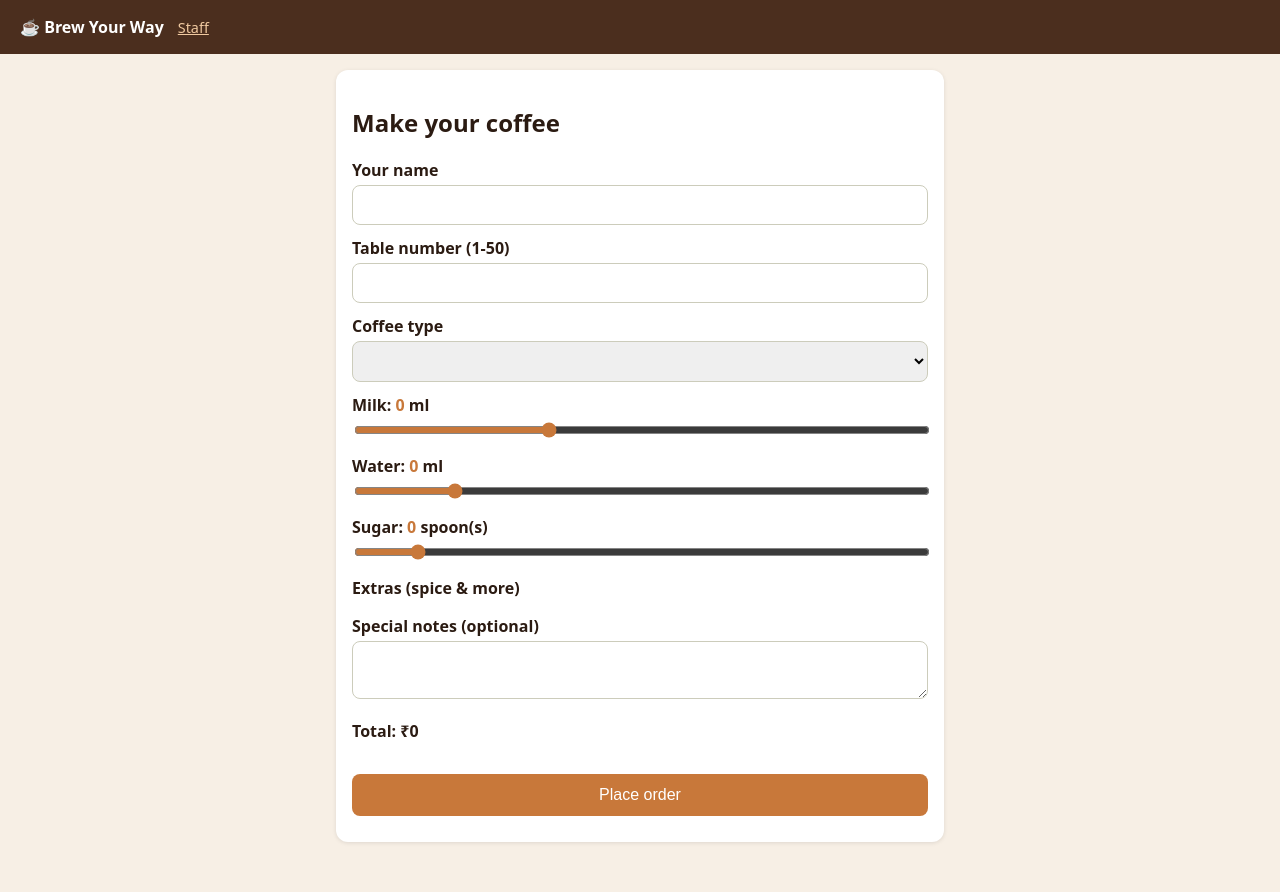
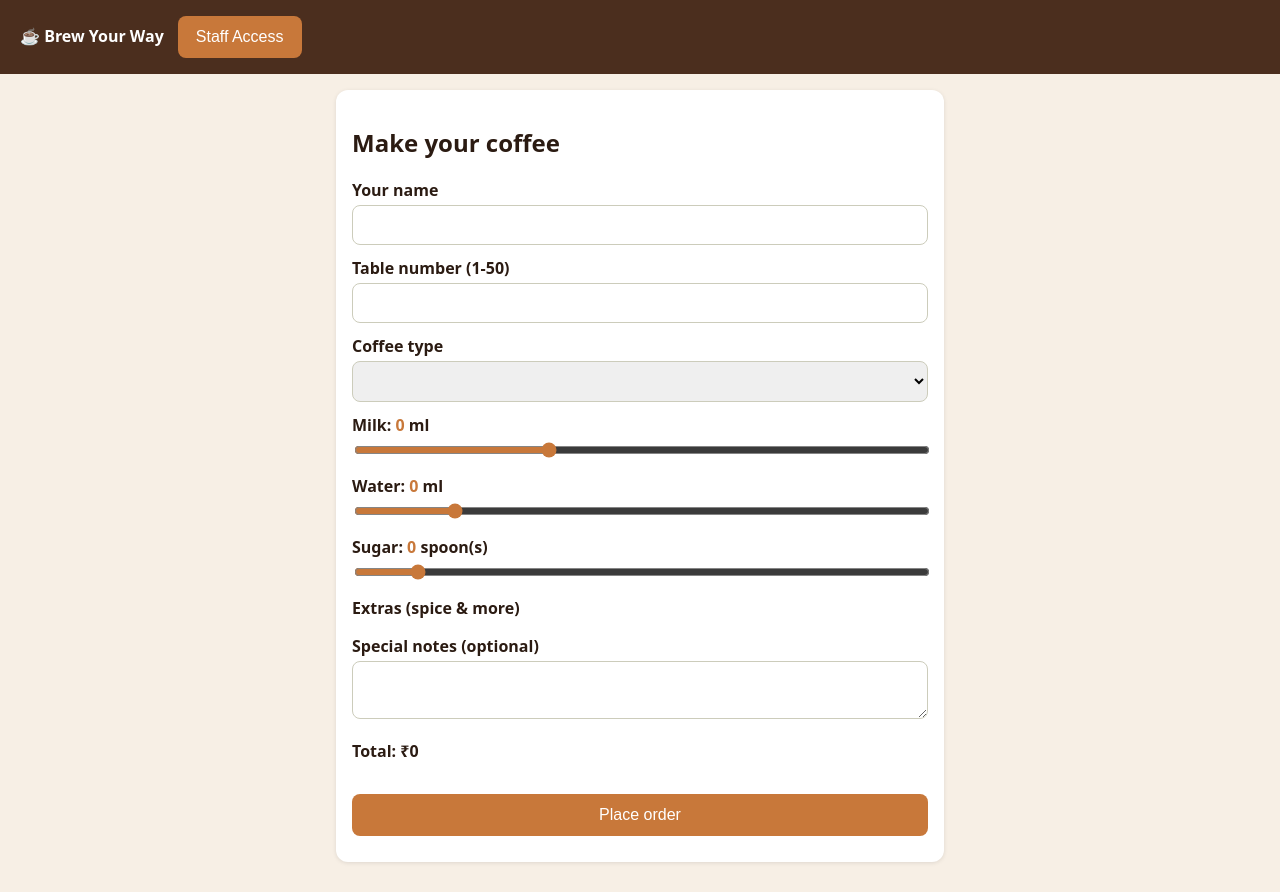
Before and after one commit to dileep123455/OrderCoffee, a website: page public/kitchen.html in a window 1280 px wide. Drawn offline with Linux system fonts and the light colour scheme; no server answers.

Commit message:
Update Staff link to button in kitchen.html

```diff
--- a/public/kitchen.html
+++ b/public/kitchen.html
@@ -7,7 +7,7 @@
   <link rel="stylesheet" href="style.css">
 </head>
 <body>
-<header><strong>&#9749; Brew Your Way</strong><a href="kitchen.html">Staff</a></header>
+<header><strong>&#9749; Brew Your Way</strong><a href="kitchen.html"><button>Staff Access</button></a></header>
 <main>
   <section id="orderSection" class="card">
     <h2>Make your coffee</h2>
```
